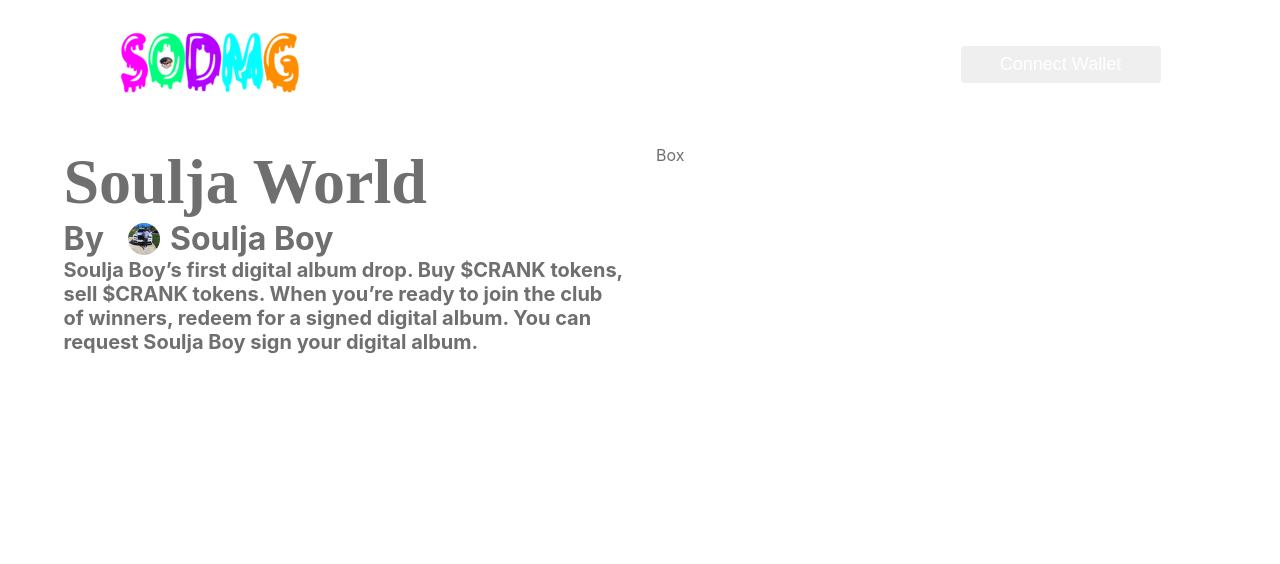
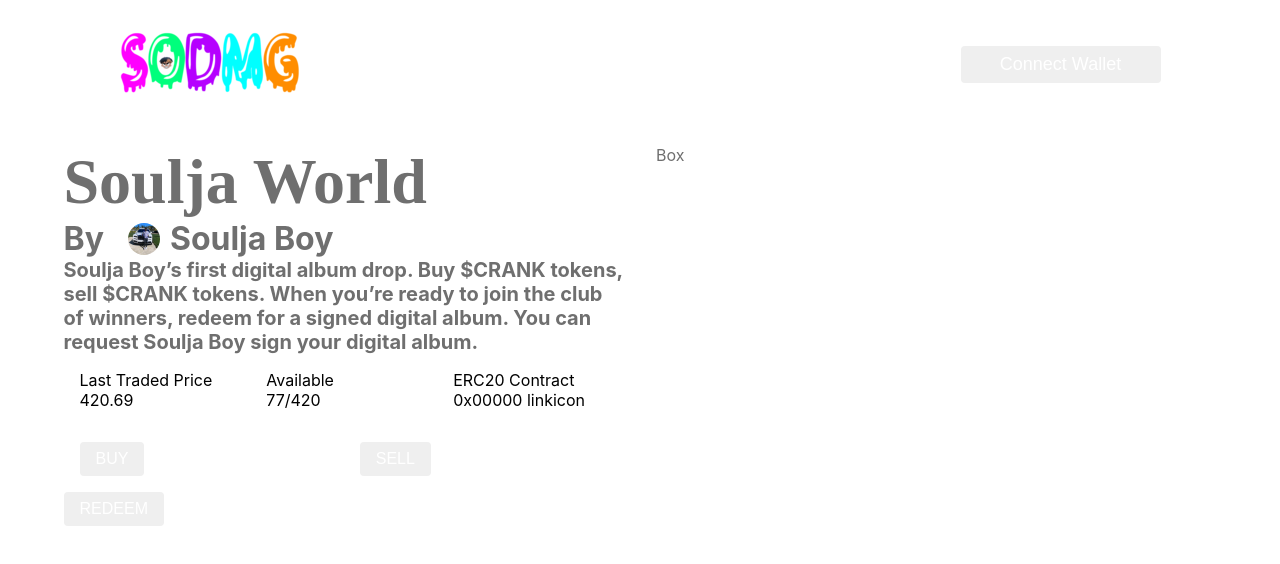
Before and after one commit to tdavis3/soulja-mvp, a React (Create React App) app in the folder frontend/: page / in a window 1280 px wide. Shown: the top 564 px of the page. Built offline with nearby package versions, Linux system fonts and the light colour scheme; what web3modal would draw is missing.

Commit message:
add buttons and data to home

```diff
--- a/frontend/src/App.js
+++ b/frontend/src/App.js
@@ -6,7 +6,7 @@
 } from "react-router-dom";
 import Header from "./components/layout/Header";
 import AutographDraw from "./components/AutographDraw";
-import {Flex, Box, Heading, Text, Image} from 'rebass';
+import {Flex, Box, Heading, Text, Image, Button} from 'rebass';
 
 const souljaBoyProfilePicture = <Image
   src={process.env.PUBLIC_URL+"/souljaboy.jpg"}
@@ -19,6 +19,12 @@
   }}
 />;
 
+const DataField = ({title, data, url}) => {
+    return (<>
+        {title}<br />
+        {data} {url && "linkicon"}
+    </>)
+}
 function App() {
     return (
         <Router>
@@ -52,6 +58,52 @@
                               color='primary'>
                               Soulja Boy’s first digital album drop. Buy $CRANK tokens, sell $CRANK tokens. When you’re ready to join the club of winners, redeem for a signed digital album. You can request Soulja Boy sign your digital album.
                             </Text>
+                            <Flex>
+                              <Box
+                                p={3}
+                                width={1/3}
+                                color="black"
+                                bg="primary">
+                                  <DataField title="Last Traded Price" data="420.69"/>
+                              </Box>
+                              <Box
+                                p={3}
+                                width={1/3}
+                                color="black"
+                                bg="primary">
+                                  <DataField title="Available" data="77/420"/>
+                              </Box>
+                              <Box
+                                p={3}
+                                width={1/3}
+                                color="black"
+                                bg="primary">
+                                  <DataField title="ERC20 Contract" data="0x00000" url="http://" />
+                              </Box>
+                            </Flex>
+                            <Flex>
+                              <Box
+                                p={3}
+                                width={1/2}
+                                color='#6F6F6F'
+                                bg='primary'>
+                                <Button className="button-buy">
+                                    BUY
+                                </Button>
+                              </Box>
+                              <Box
+                                p={3}
+                                width={1/2}
+                                color='#6F6F6F'
+                                bg='secondary'>
+                                <Button className="button-sell">
+                                    SELL
+                                </Button>
+                              </Box>
+                            </Flex>
+                            <Button className="button-redeem">
+                                REDEEM
+                            </Button>
                           </Box>
                           <Box
                             p={3}
```
